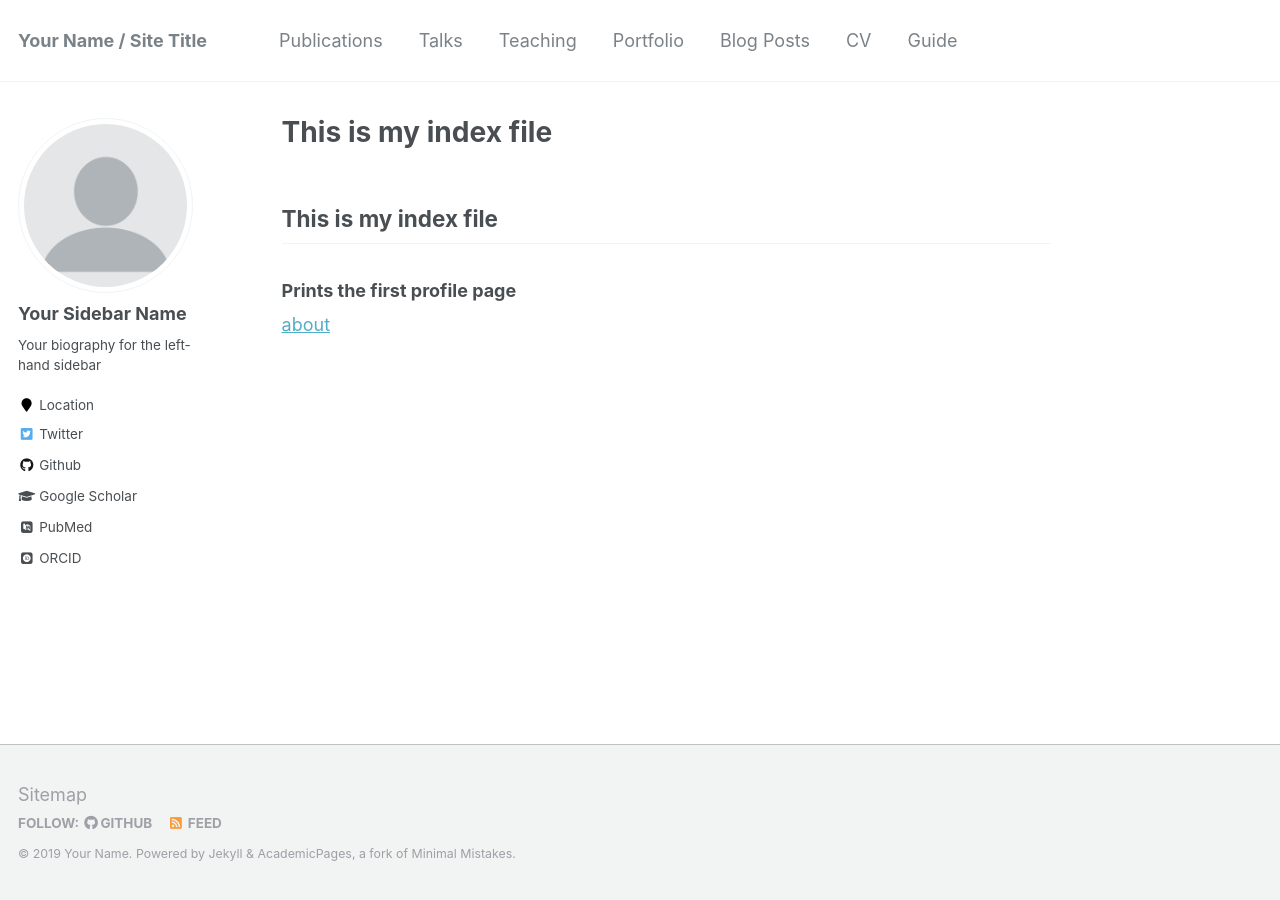
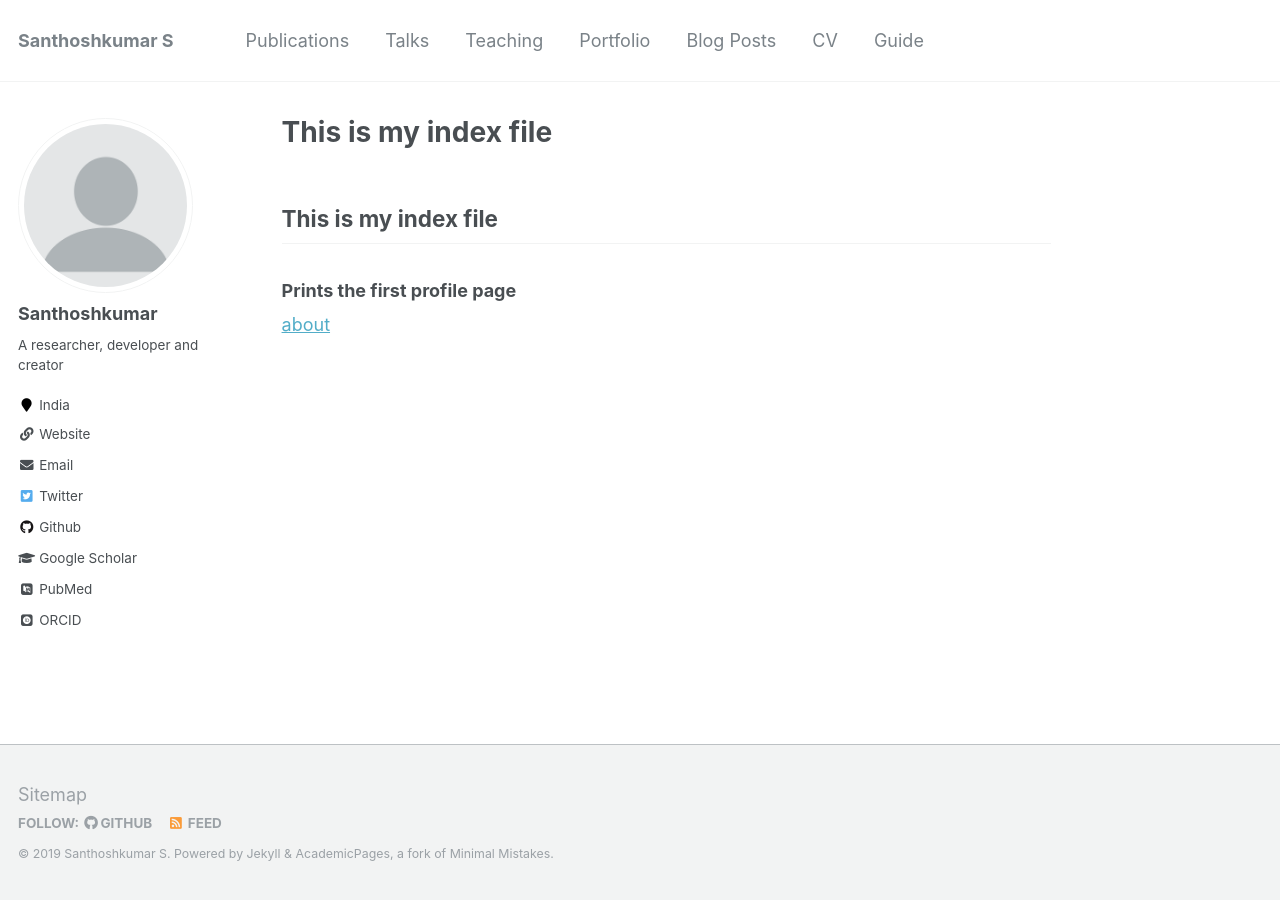
Before and after one commit to santhosh790/santhosh790.github.io, a Jekyll site: the page built from index.md, in a window 1280 px wide. Built offline with Jekyll 4.4.1, drawn with Linux system fonts in a browser that asks for light colours; some web fonts are replaced; our own code applies the rules of GitHub Pages for plain Markdown files.

Commit message:
Adding config changes

```diff
--- a/_config.yml
+++ b/_config.yml
@@ -7,13 +7,13 @@
 
 # Site Settings
 locale                   : "en-US"
-title                    : "Your Name / Site Title"
+title                    : "Santhoshkumar S"
 title_separator          : "-"
-name                     : &name "Your Name"
-description              : &description "personal description"
-url                      : https://academicpages.github.io # the base hostname & protocol for your site e.g. "https://mmistakes.github.io"
+name                     : &name "Santhoshkumar S"
+description              : &description "This site describes my overall portfolio"
+url                      : https://santhosh790.github.io # the base hostname & protocol for your site e.g. "https://mmistakes.github.io"
 baseurl                  : "" # the subpath of your site, e.g. "/blog"
-repository               : "academicpages/academicpages.github.io"
+repository               : "santhosh790/santhosh790.github.io"
 teaser                   :  # filename of teaser fallback teaser image placed in /images/, .e.g. "500x300.png"
 breadcrumbs              : false # true, false (default)
 words_per_minute         : 160
@@ -80,23 +80,23 @@ analytics:
 
 # Site Author
 author:
-  name             : "Your Sidebar Name"
+  name             : "Santhoshkumar"
   avatar           : "profile.png"
-  bio              : "Your biography for the left-hand sidebar"
-  location         : "Location"
+  bio              : "A researcher, developer and creator"
+  location         : "India"
   employer         :
   pubmed           : "https://www.ncbi.nlm.nih.gov/pubmed/?term=john+snow"
   googlescholar    : "http://yourfullgooglescholarurl.com"
-  email            :
+  email            : "santhoshramuk@gmail.com"
   researchgate     :  # example: "https://www.researchgate.net/profile/yourprofile"
-  uri              :
+  uri              : "santhosh790.github.io"
   bitbucket        :
   codepen          :
   dribbble         :
   flickr           :
   facebook         :
   foursquare       :
-  github           : "academicpages"
+  github           : "santhosh790"
   google_plus      :
   keybase          :
   instagram        :
```
